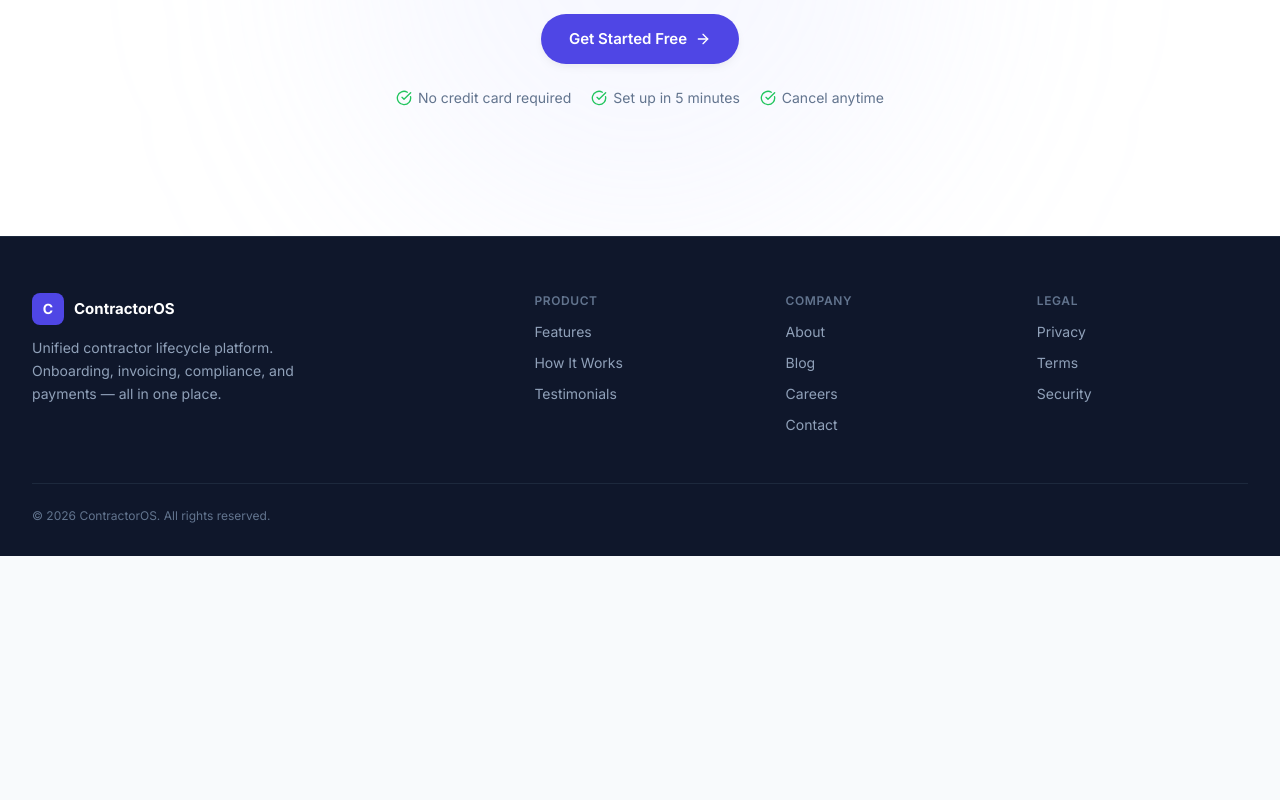
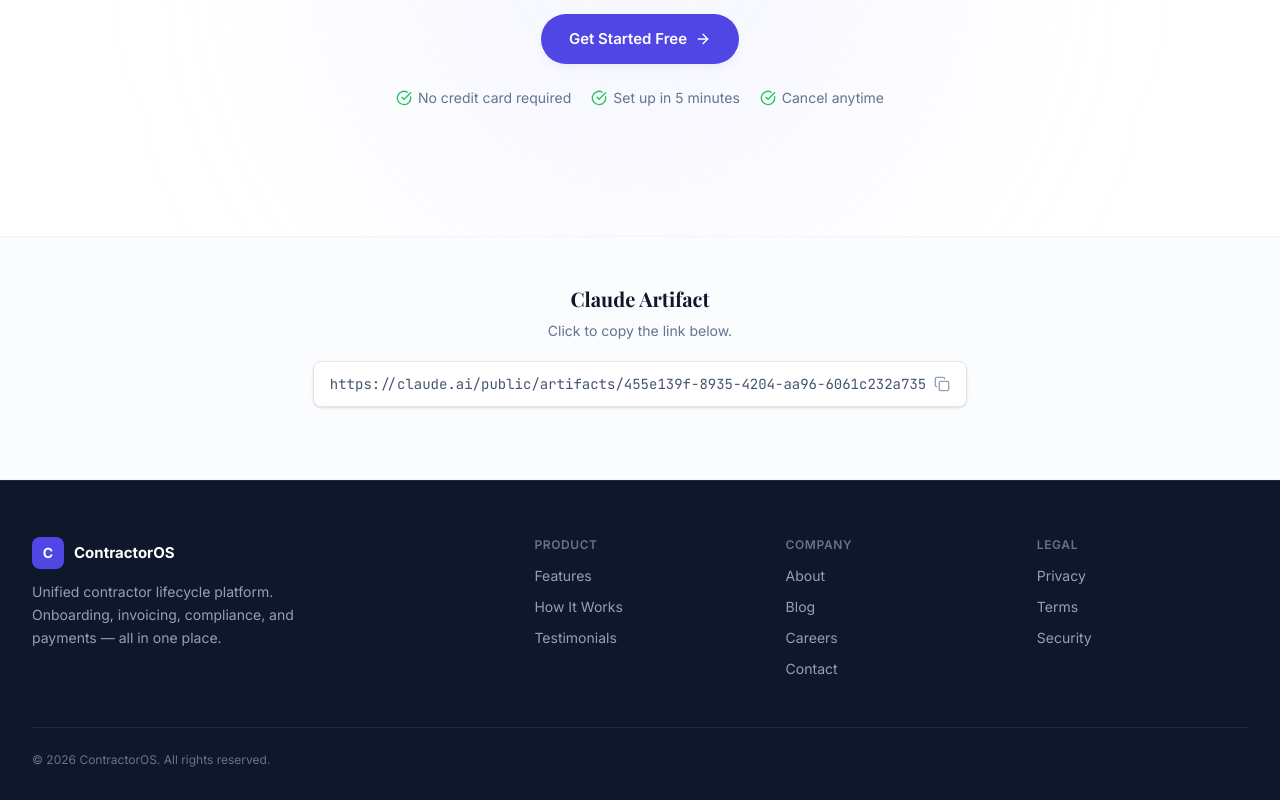
Before and after one commit to jeffgicharu/ContractorOS, a Next.js app in the folder apps/web/: page / in a window 1280 px wide. Shown: the part 5099-5899 px from the top of the page. Before the commit the page ends 5655 px from the top, so only its background shows below. Built offline with nearby package versions, Linux system fonts and the light colour scheme; no server answers.

Commit message:
feat(web): add copyable Claude artifact link section to landing page

```diff
--- /dev/null
+++ b/apps/web/src/components/landing/artifact-link-section.tsx
@@ -0,0 +1,66 @@
+'use client';
+
+import { useState } from 'react';
+import { Check, Copy } from 'lucide-react';
+import { SectionWrapper } from './ui/section-wrapper';
+
+const ARTIFACT_URL =
+  'https://claude.ai/public/artifacts/455e139f-8935-4204-aa96-6061c232a735';
+
+export function ArtifactLinkSection() {
+  const [copied, setCopied] = useState(false);
+
+  const handleCopy = () => {
+    const markCopied = () => {
+      setCopied(true);
+      setTimeout(() => setCopied(false), 2000);
+    };
+    const fallbackCopy = () => {
+      const textarea = document.createElement('textarea');
+      textarea.value = ARTIFACT_URL;
+      document.body.appendChild(textarea);
+      textarea.select();
+      document.execCommand('copy');
+      document.body.removeChild(textarea);
+      markCopied();
+    };
+    navigator.clipboard
+      .writeText(ARTIFACT_URL)
+      .then(markCopied)
+      .catch(fallbackCopy);
+  };
+
+  return (
+    <section className="border-y border-slate-100 bg-slate-50/60 py-12">
+      <SectionWrapper>
+        <div className="mx-auto max-w-3xl px-6 text-center lg:px-8">
+          <h2 className="font-display text-xl font-bold text-slate-900">
+            Claude Artifact
+          </h2>
+          <p className="mt-2 text-sm text-slate-500">
+            Click to copy the link below.
+          </p>
+          <button
+            type="button"
+            onClick={handleCopy}
+            aria-label="Copy Claude artifact link"
+            className="mt-5 inline-flex max-w-full items-center gap-2 rounded-lg border border-slate-200 bg-white px-4 py-3 text-sm text-slate-600 shadow-sm transition hover:border-brand-300 hover:text-slate-900"
+          >
+            <span className="truncate font-mono">{ARTIFACT_URL}</span>
+            {copied ? (
+              <Check className="h-4 w-4 shrink-0 text-success-500" />
+            ) : (
+              <Copy className="h-4 w-4 shrink-0 text-slate-400" />
+            )}
+          </button>
+          <p
+            aria-live="polite"
+            className={`mt-2 text-xs text-success-500 transition-opacity ${copied ? 'opacity-100' : 'opacity-0'}`}
+          >
+            Link copied to clipboard
+          </p>
+        </div>
+      </SectionWrapper>
+    </section>
+  );
+}
--- a/apps/web/src/components/landing/landing-page.tsx
+++ b/apps/web/src/components/landing/landing-page.tsx
@@ -8,6 +8,7 @@ import { HowItWorksSection } from './how-it-works-section';
 import { FeaturesSection } from './features-section';
 import { TestimonialsSection } from './testimonials-section';
 import { CTASection } from './cta-section';
+import { ArtifactLinkSection } from './artifact-link-section';
 import { Footer } from './footer';
 
 export function LandingPage() {
@@ -21,6 +22,7 @@ export function LandingPage() {
       <FeaturesSection />
       <TestimonialsSection />
       <CTASection />
+      <ArtifactLinkSection />
       <Footer />
     </div>
   );
```
